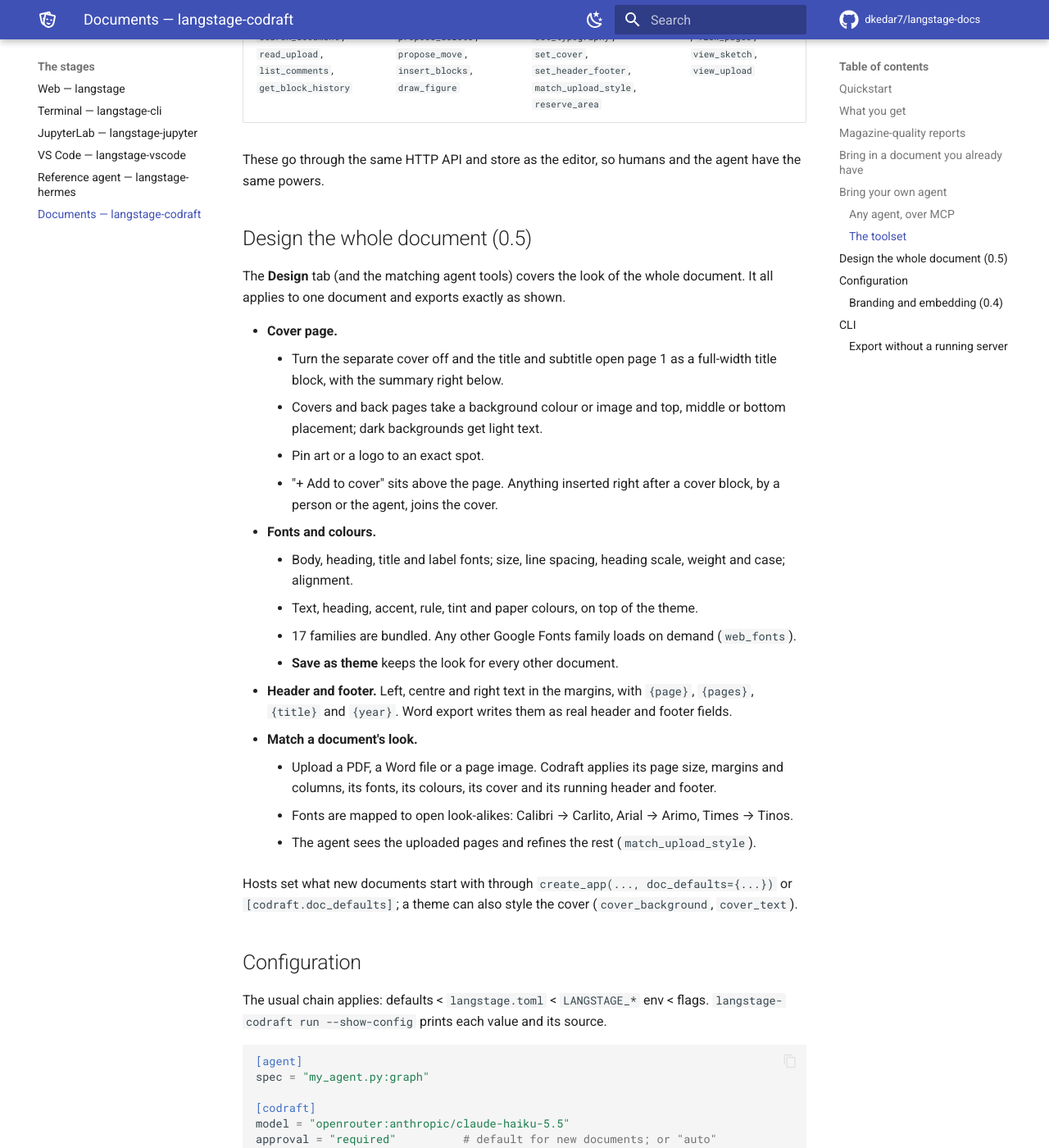
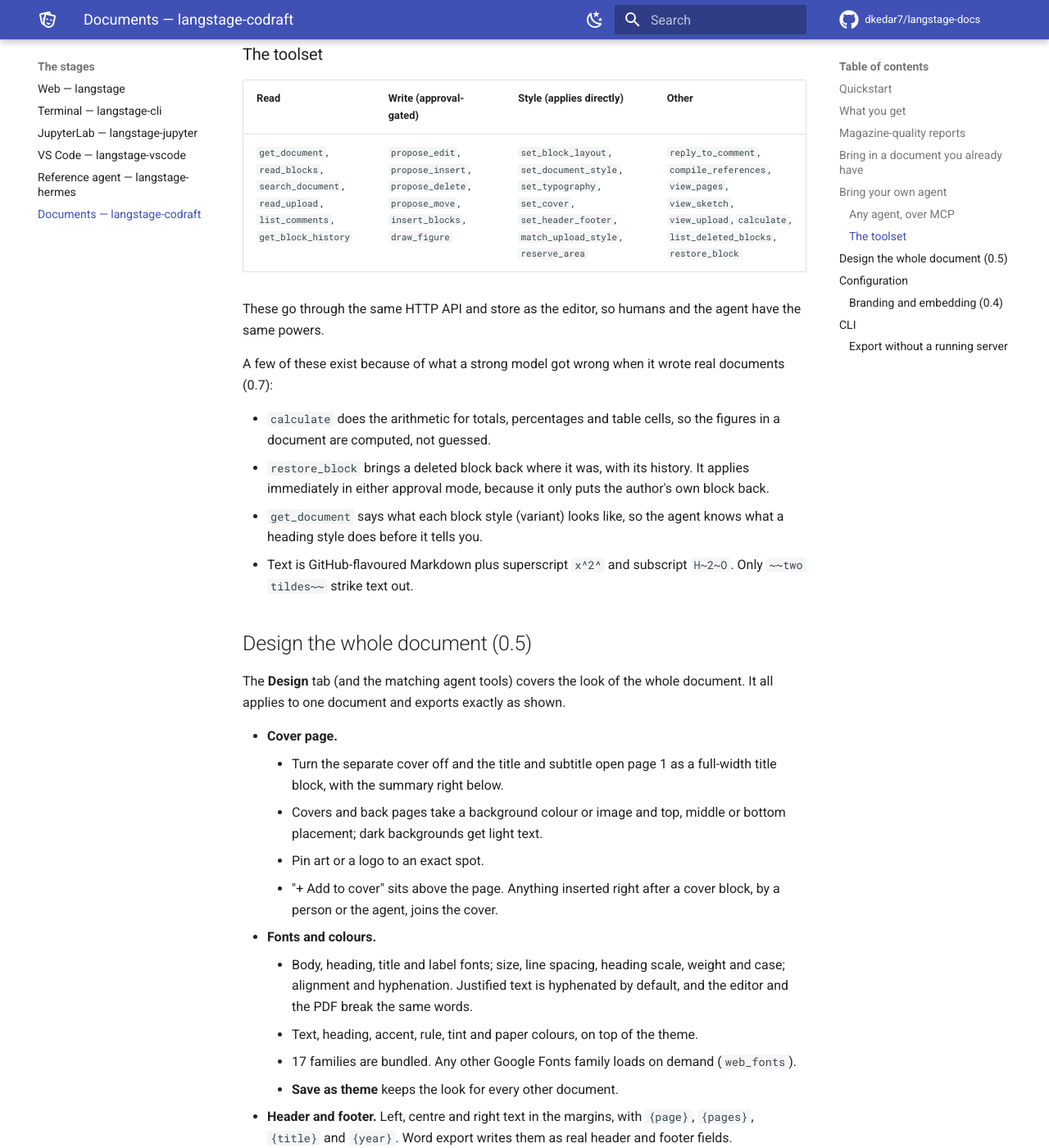
Before and after one commit to dkedar7/langstage-docs, an MkDocs documentation site: the page built from docs/stages/codraft.md, in a window 1280 px wide and 1400 px high, scrolled down 6255 px. Shown: the whole window at 82% size. Built offline with MkDocs 1.6.1 and Material for MkDocs 9.7.7, drawn with Linux system fonts in a browser that asks for light colours; comment, search, counter and statistics services are not loaded; some of the changed text lies outside the part shown.

Commit message:
Codraft 0.7.0: pending-aware agent, restore, calculate, model defaults; bump versions (#62)
Claude-Session: https://claude.ai/code/session_01UifqaVXWAqdPtu6Xy96V58

Co-authored-by: Claude <noreply@anthropic.com>

````diff
--- a/docs/stages/codraft.md
+++ b/docs/stages/codraft.md
@@ -58,9 +58,15 @@ langstage-codraft install-browser
 - **Comments tag the agent.** Queue them for later or ask now. "Address all comments" works
   strictly top to bottom.
 - **Version trees per block.** Step back and forward. Editing an old version starts a branch.
+  A deleted block can be restored with its history: **Undo** on the toast, or **Document →
+  Recently deleted**. The agent can do the same when you ask for something back.
 - **Sources per block.** The agent cites as it writes.
 - **The agent sees the page.** `view_pages` gives vision models screenshots of the rendered
   pages.
+- **The agent sees what it has proposed (0.7).** While its suggestions wait for you, the outline,
+  `read_blocks` and `view_pages` show the document as it will be once they are accepted, marked
+  as pending. A batch of new blocks stays in the order it was written, and each turn starts with
+  a note of what you accepted, rejected or edited since the last one.
 - **What you see is what exports.** The preview, PDF, PNG and HTML all come from the editor's
   own renderer. CI compares the editor page and the export pixel for pixel. Word (`.docx`),
   PowerPoint (`.pptx`, editable text boxes where the paginator placed them), and GIF/MP4 page
@@ -194,10 +200,22 @@ is running, and otherwise starts a private in-process renderer the first time th
 
 | Read | Write (approval-gated) | Style (applies directly) | Other |
 |---|---|---|---|
-| `get_document`, `read_blocks`, `search_document`, `read_upload`, `list_comments`, `get_block_history` | `propose_edit`, `propose_insert`, `propose_delete`, `propose_move`, `insert_blocks`, `draw_figure` | `set_block_layout`, `set_document_style`, `set_typography`, `set_cover`, `set_header_footer`, `match_upload_style`, `reserve_area` | `reply_to_comment`, `compile_references`, `view_pages`, `view_sketch`, `view_upload` |
+| `get_document`, `read_blocks`, `search_document`, `read_upload`, `list_comments`, `get_block_history` | `propose_edit`, `propose_insert`, `propose_delete`, `propose_move`, `insert_blocks`, `draw_figure` | `set_block_layout`, `set_document_style`, `set_typography`, `set_cover`, `set_header_footer`, `match_upload_style`, `reserve_area` | `reply_to_comment`, `compile_references`, `view_pages`, `view_sketch`, `view_upload`, `calculate`, `list_deleted_blocks`, `restore_block` |
 
 These go through the same HTTP API and store as the editor, so humans and the agent have the
 same powers.
+
+A few of these exist because of what a strong model got wrong when it wrote real documents
+(0.7):
+
+- `calculate` does the arithmetic for totals, percentages and table cells, so the figures in a
+  document are computed, not guessed.
+- `restore_block` brings a deleted block back where it was, with its history. It applies
+  immediately in either approval mode, because it only puts the author's own block back.
+- `get_document` says what each block style (variant) looks like, so the agent knows what a
+  heading style does before it tells you.
+- Text is GitHub-flavoured Markdown plus superscript `x^2^` and subscript `H~2~O`. Only
+  `~~two tildes~~` strike text out.
 
 ## Design the whole document (0.5)
 
@@ -214,7 +232,8 @@ applies to one document and exports exactly as shown.
       person or the agent, joins the cover.
 - **Fonts and colours.**
     - Body, heading, title and label fonts; size, line spacing, heading scale, weight and case;
-      alignment.
+      alignment and hyphenation. Justified text is hyphenated by default, and the editor and the
+      PDF break the same words.
     - Text, heading, accent, rule, tint and paper colours, on top of the theme.
     - 17 families are bundled. Any other Google Fonts family loads on demand (`web_fonts`).
     - **Save as theme** keeps the look for every other document.
@@ -241,6 +260,8 @@ spec = "my_agent.py:graph"
 
 [codraft]
 model = "openrouter:anthropic/claude-haiku-5.5"
+max_output_tokens = 16000      # the most the built-in agent writes per model call
+reasoning = "auto"             # auto | off | low | medium | high
 approval = "required"          # default for new documents; or "auto"
 default_theme = "acme"
 allowed_themes = ["acme", "academic"]
@@ -252,6 +273,14 @@ label = "Acme"
 font_body = "Inter, system-ui, sans-serif"
 color_accent = "#d9480f"
 ```
+
+`max_output_tokens` and `reasoning` apply to the built-in agent (0.7). The cap keeps a gateway
+from reserving the model's whole output window on every call, which fails outright on a key with
+little credit. `reasoning = "auto"` turns reasoning on at low effort where Codraft knows the
+model's switch (OpenRouter models, OpenAI GPT-5 and o-series, Anthropic). For OpenAI's GPT-5 and
+o-series models the agent uses the Responses API, the one place they reason together with tools;
+this needs `langstage-core` 1.0.64. If the provider refuses the setting, the agent carries on
+without it and logs why.
 
 Built-in themes: classic, modern, academic, minimal, bold. Built-in templates: blank, report,
 proposal, memo, academic paper (two columns), marketing one-pager, and newsletter (three columns
--- a/versions.json
+++ b/versions.json
@@ -7,7 +7,7 @@
     "langstage-hermes": "0.5.3",
     "langstage-jupyter": "0.6.53",
     "langstage-vscode": "0.5.43",
-    "langstage-codraft": "0.6.0"
+    "langstage-codraft": "0.7.0"
   },
   "releases": {
     "langstage-vscode-extension": {
````
